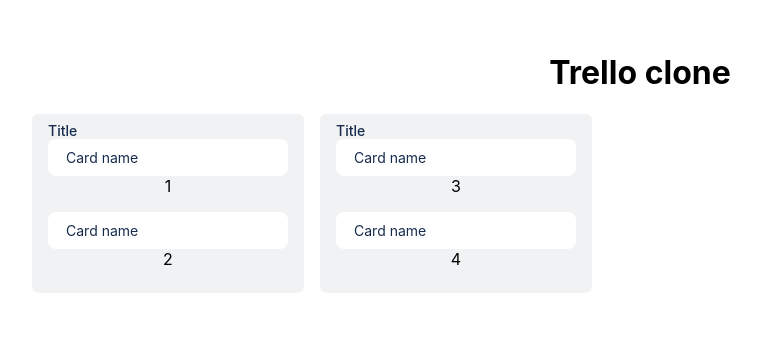
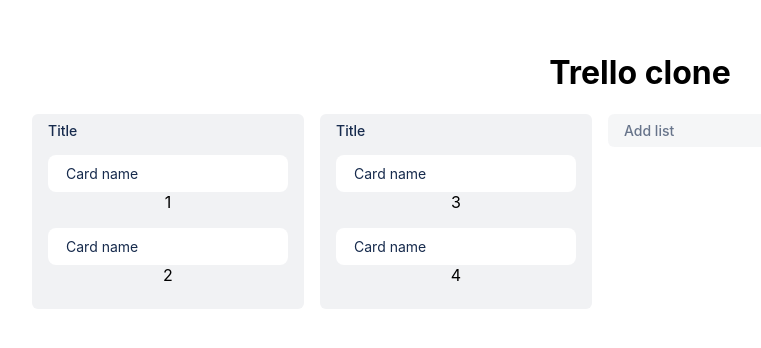
Before and after one commit to carlosvalv/trello-clone, a React (Create React App) app: page / in a window 1280 px wide. Shown: the top 348 px of the page, without its empty margins (0-761 px from the left). Built offline with nearby package versions, Linux system fonts and the light colour scheme.

Commit message:
[src] added btn to create new list

```diff
--- a/package.json
+++ b/package.json
@@ -16,7 +16,8 @@
     "react-dom": "^18.2.0",
     "react-redux": "^9.1.0",
     "react-scripts": "5.0.1",
-    "typescript": "^4.9.5"
+    "typescript": "^4.9.5",
+    "uuid": "^9.0.1"
   },
   "scripts": {
     "start": "react-scripts start",
@@ -43,6 +44,7 @@
     ]
   },
   "devDependencies": {
-    "@types/react-beautiful-dnd": "^13.1.8"
+    "@types/react-beautiful-dnd": "^13.1.8",
+    "@types/uuid": "^9.0.7"
   }
 }
--- a/src/App.css
+++ b/src/App.css
@@ -1,10 +1,22 @@
 .App {
   text-align: center;
   padding: 2em;
+  height: 100vh;
+  display: flex;
+    flex-direction: column;
 }
 
 .lists {
   display: flex;
   gap: 1em;
   align-items: flex-start;
+  overflow-x: scroll;
+  flex:1;
 }
+
+::-webkit-scrollbar-thumb {
+  background-color: #d6dee1;
+  border-radius: 20px;
+  border: 6px solid transparent;
+  background-clip: content-box;
+}
--- /dev/null
+++ b/src/components/BtnAddList/BtnAddList.css
@@ -0,0 +1,8 @@
+.btn-add-list {
+  width: 272px;
+  cursor: pointer;
+  opacity: 0.65;
+}
+.btn-add-list:hover{
+  opacity: 0.85;
+}
--- /dev/null
+++ b/src/components/BtnAddList/BtnAddList.tsx
@@ -0,0 +1,24 @@
+import { useDispatch } from "react-redux";
+import "./BtnAddList.css";
+import { List } from "../../types/List";
+import { addList } from "../../redux/states/list";
+import {v4 as uuidv4} from 'uuid';
+
+function BtnAddList() {
+  const dispatch = useDispatch();
+
+  const click = () => {
+    let list: List = { id: uuidv4(), cards: [] };
+    dispatch(addList(list));
+  };
+
+  return (
+    <div className="container btn-add-list" onClick={click}>
+      <div>
+        <h2>Add list</h2>
+      </div>
+    </div>
+  );
+}
+
+export default BtnAddList;
--- a/src/components/List/List.css
+++ b/src/components/List/List.css
@@ -1,21 +1,22 @@
-.container{
+.container {
   border-radius: 6px;
   background-color: #f1f2f4;
   padding: 8px 16px;
-  width: 272px;
-
-
+  min-width: 272px;
+  display: flex;
+  flex-direction: column;
+  gap: 1em;
 }
 
-h2{
-   font-size: 14px;
-   margin: 0;
-   text-align: left;
-   color: #172B4D;
-   font-weight: 500;
+h2 {
+  font-size: 14px;
+  margin: 0;
+  text-align: left;
+  color: #172b4d;
+  font-weight: 500;
 }
 
-.container .cards{
+.container .cards {
   display: flex;
   flex-direction: column;
   gap: 14px;
--- a/src/components/List/ListView.tsx
+++ b/src/components/List/ListView.tsx
@@ -32,7 +32,7 @@
       <Droppable droppableId={props.list.id}>
         {(provided) => (
           <div {...provided.droppableProps} ref={provided.innerRef}>
-            <div style={{ background: "transparent" }}>
+            <div style={{ background: "transparent", minHeight: 1}}>
               {list.cards &&
                 list.cards.map((card, index) => (
                   <Draggable key={card} draggableId={card} index={index}>
@@ -57,7 +57,6 @@
           </div>
         )}
       </Droppable>
-      <div className="cards"></div>
     </div>
   );
 }
--- a/src/components/Lists.tsx
+++ b/src/components/Lists.tsx
@@ -5,6 +5,7 @@
 import { updateLists } from "../redux/states/list";
 import { arrayMove } from "../utilities/array";
 import { List } from "../types/List";
+import BtnAddList from "./BtnAddList/BtnAddList";
 
 function Lists() {
   const stateLists = useSelector((store: AppStore) => store.lists);
@@ -43,6 +44,7 @@
           return <ListView key={list.id} list={list} />;
         })}
       </DragDropContext>
+      <BtnAddList />
     </div>
   );
 }
--- a/src/redux/states/list.ts
+++ b/src/redux/states/list.ts
@@ -2,10 +2,11 @@
 import { List } from "../../types/List";
 import { LocalStorageTypes } from "../../enums/localStorage";
 import { getLocalStorage, setLocalStorage } from "../../utilities/localStorage";
+import {v4 as uuidv4} from 'uuid';
 
 const initialState: List[] = [
-  { id: "1", cards: ["1", "2"] },
-  { id: "2", cards: ["3", "4"] },
+  { id: uuidv4(), cards: ["1", "2"] },
+  { id: uuidv4(), cards: ["3", "4"] },
 ];
 
 export const listsSlice = createSlice({
```
